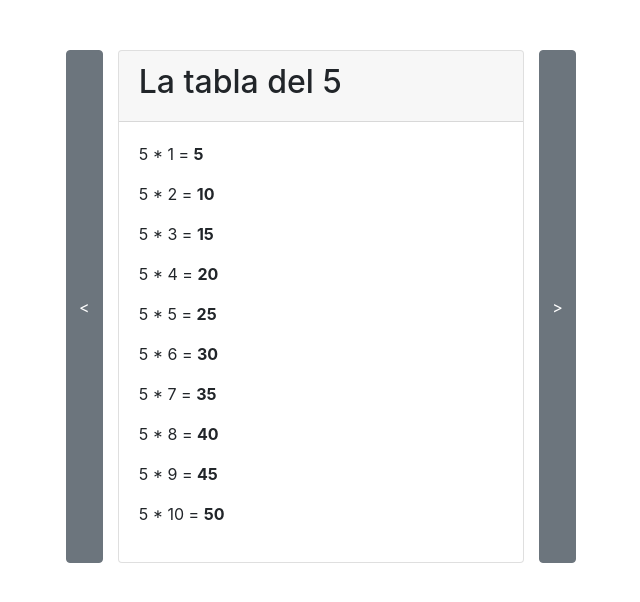
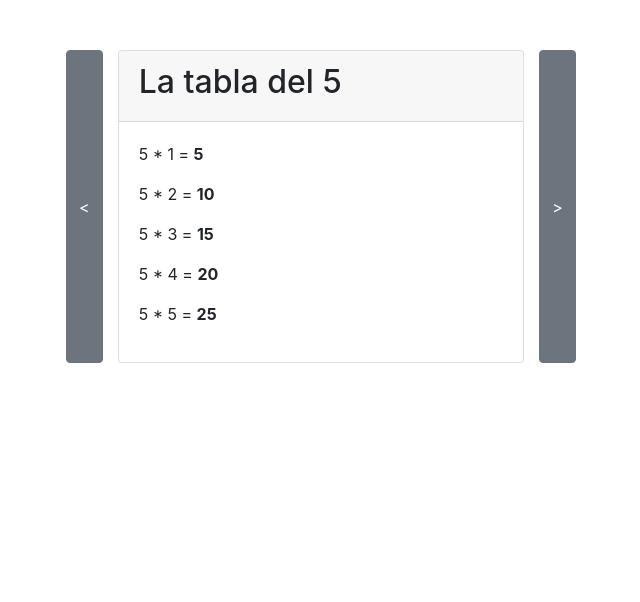
Before and after one commit to marvinmartinezsampayo/TiendaFrutas, a React (Create React App) app: page / in a window 1280 px wide. Shown: the top 602 px of the page, without its empty margins (319-959 px from the left). Built offline with nearby package versions, Linux system fonts and the light colour scheme.

Commit message:
Created logics for manipulating table show using buttons

```diff
--- a/src/components/ProductTable.js
+++ b/src/components/ProductTable.js
@@ -3,7 +3,7 @@ import { Card, CardBody, CardHeader, Col } from 'reactstrap';
 
 const ProductTable = (props) => {
 
-    let myArray = [1, 2, 3, 4, 5, 6, 7, 8, 9, 10];
+    let myArray = [1, 2, 3, 4, 5];
 
     return (
         <Col xs={12} md={12} lg={6} xl={4}>
```
Also changed, not shown: src/App.js (line endings or trailing spaces).
